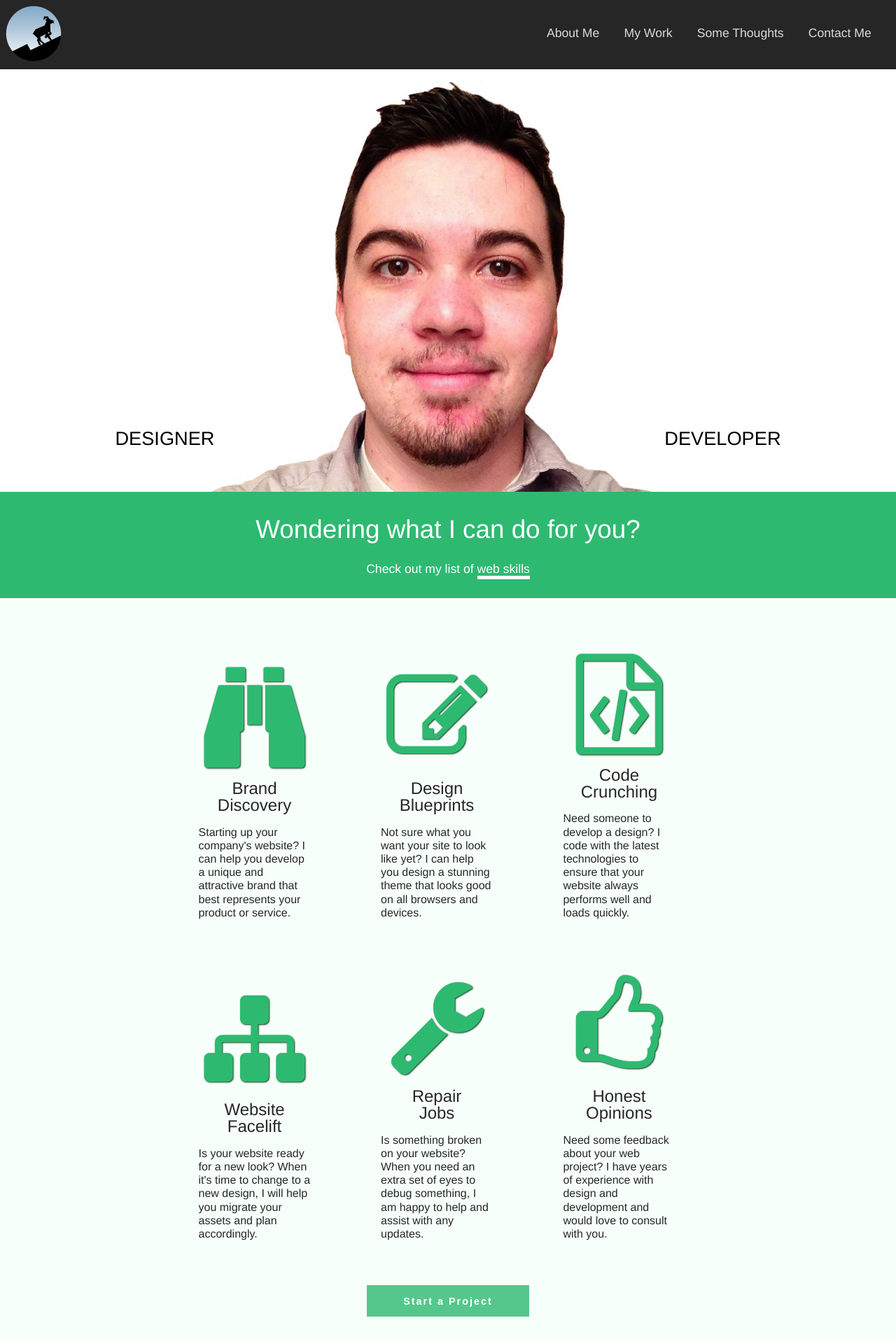
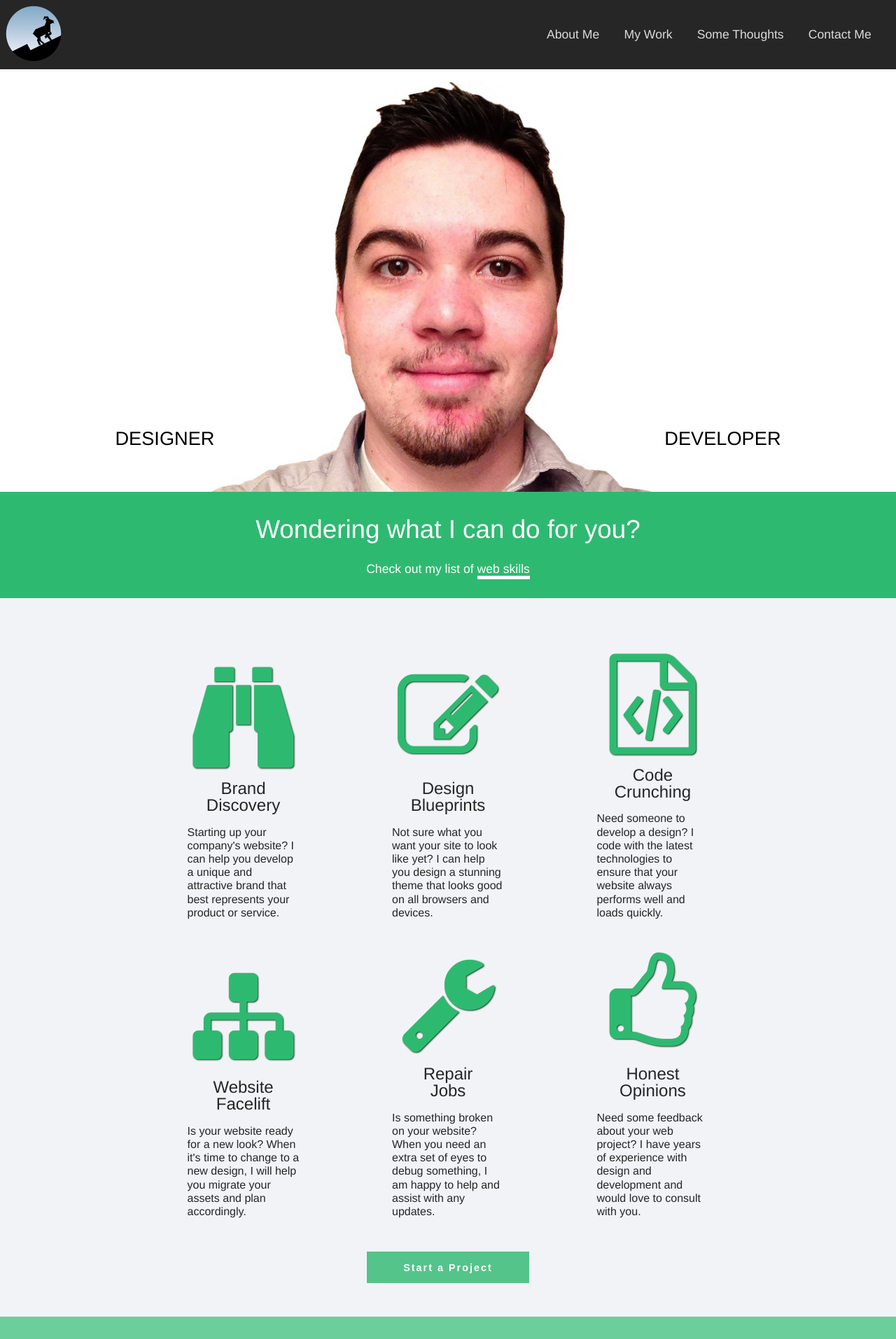
Before and after one commit to toddgoates/Goat-Site-Design, a PHP site: page / in a window 1280 px wide. Shown: the top 1914 px of the page at 70% size. Run offline with PHP 8.4, Linux system fonts and the light colour scheme; data comes from the database, SQL or seed files in the repository; some libraries are stand-ins or nearby versions.

Commit message:
Minor css fixes to button spacing, desktop nav alignment, about-me background color on landing page, and grid spacing.

```diff
--- a/css/main.css
+++ b/css/main.css
@@ -101,7 +101,7 @@ nav li a:hover {
 
 /*** ABOUT ME ***/
 .about-me {
-    background: rgba(244, 255, 250, 0.7);
+    background: rgba(237, 238, 244, 0.7);
     padding: 0 0 2em 0;
 }
 .about-me .description {
@@ -152,7 +152,7 @@ nav li a:hover {
     color: rgba(0, 0, 0, 0.85);
 	line-height: 1.2em;
 }
-.cta {padding: 0 1em 1em 1em;}
+.cta {padding: 1em;}
 
 /*** BLOG ***/
 .blog {background: rgba(46, 185, 113, 0.70);}
@@ -650,7 +650,7 @@ TABLET CSS
     }
     .about-me .wrapper .box {
         width: 40%;
-        margin: 0 5% 5% 1em;
+        margin: 0 4% 1em 4%;
         display: inline-block;
     }
     .about-me .wrapper .box p {text-align: left;}
@@ -746,7 +746,7 @@ DESKTOP CSS
         border-top: none;
         float: right;
         position: relative;
-        bottom: 5.3em;
+        bottom: 5.2em;
         right: -1em;
         z-index: 9000;
     }
@@ -772,6 +772,7 @@ DESKTOP CSS
     }
     .about-me .wrapper .box {
         width: 20%;
+        margin: 0 5% 1em 5%;
     }
 
     /*** BLOG ***/
```
